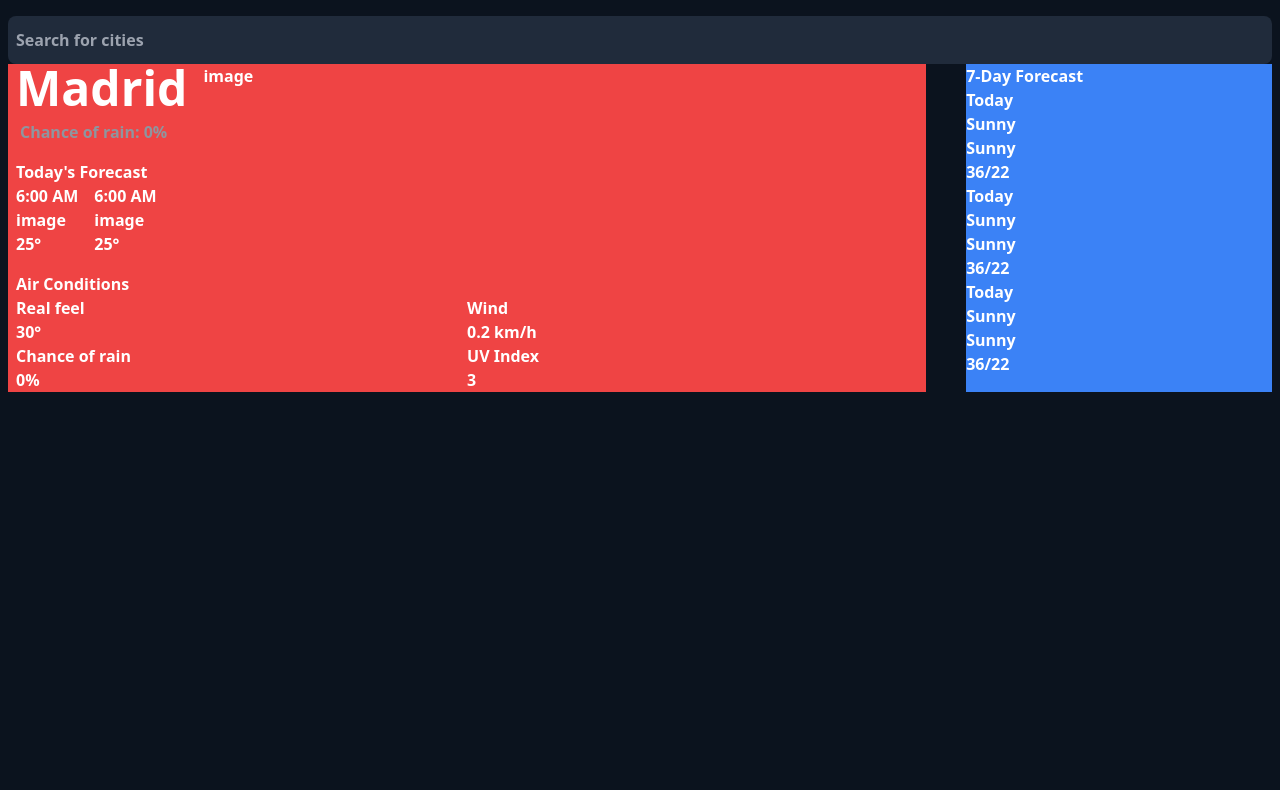
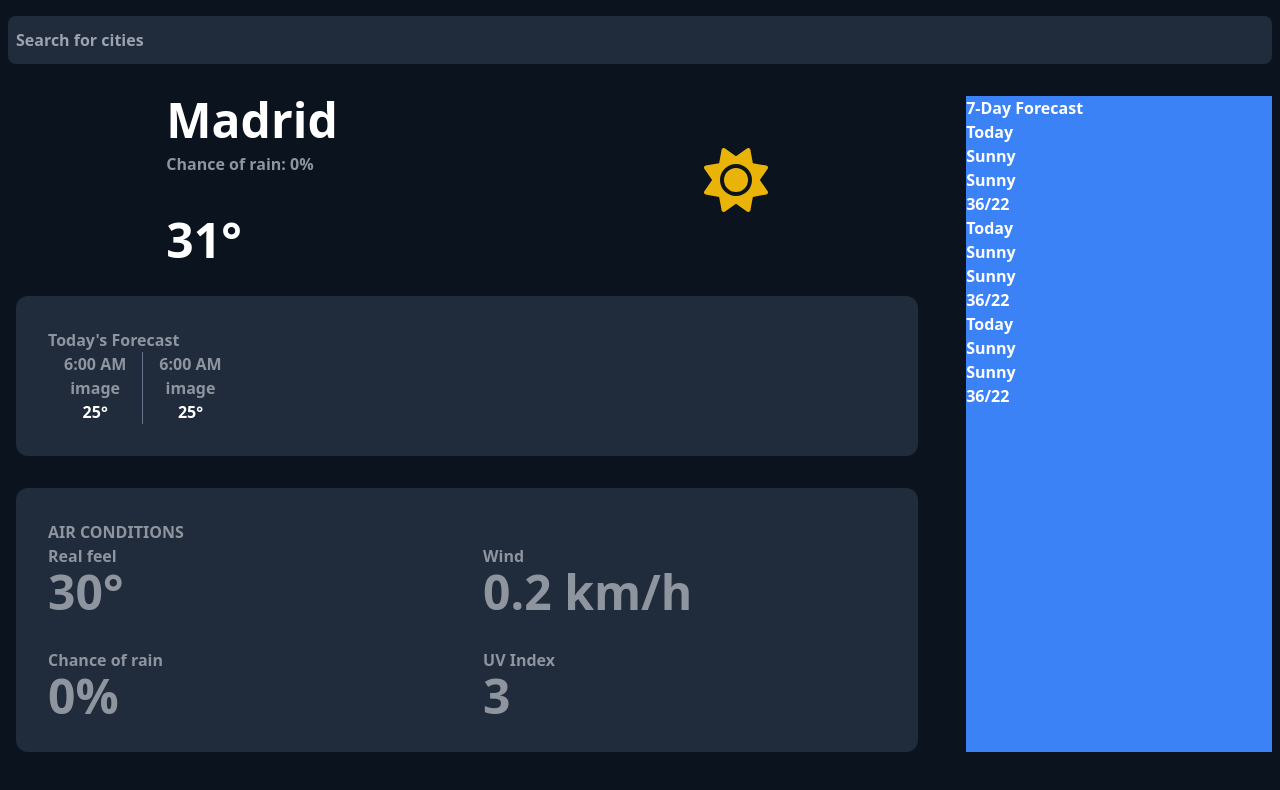
Before and after one commit to furqonfahlevi/weather-app, a Nuxt app: page / in a window 1280 px wide. Shown: the top 790 px of the page. Built offline with nearby package versions, Linux system fonts and the light colour scheme.

Commit message:
left content weather-app

```diff
--- a/app.vue
+++ b/app.vue
@@ -11,48 +11,66 @@
         placeholder="Search for cities"
       />
     </div>
-    <div class="flex w-full gap-10">
-      <div class="w-3/4 flex flex-col gap-4 bg-red-500 px-2">
-        <div class="flex gap-4">
-          <div class="flex flex-col gap-2">
-            <h1 class="text-5xl font-bold">Madrid</h1>
-            <p class="text-primary ml-1">Chance of rain: 0%</p>
+    <div class="flex w-full gap-10 mt-8">
+      <div class="w-3/4 flex flex-col gap-8 px-2">
+        <div class="flex justify-between items-center w-2/3 mx-auto">
+          <div class="flex flex-col gap-10">
+            <div class="flex flex-col gap-2">
+              <h1 class="text-5xl font-bold">Madrid</h1>
+              <p class="text-primary">Chance of rain: 0%</p>
+            </div>
+            <div>
+              <p class="text-5xl">31°</p>
+            </div>
           </div>
-          <div>image</div>
+          <div>
+            <svg
+              xmlns="http://www.w3.org/2000/svg"
+              height="4em"
+              viewBox="0 0 512 512"
+              class="fill-yellow-500"
+            >
+              <path
+                d="M361.5 1.2c5 2.1 8.6 6.6 9.6 11.9L391 121l107.9 19.8c5.3 1 9.8 4.6 11.9 9.6s1.5 10.7-1.6 15.2L446.9 256l62.3 90.3c3.1 4.5 3.7 10.2 1.6 15.2s-6.6 8.6-11.9 9.6L391 391 371.1 498.9c-1 5.3-4.6 9.8-9.6 11.9s-10.7 1.5-15.2-1.6L256 446.9l-90.3 62.3c-4.5 3.1-10.2 3.7-15.2 1.6s-8.6-6.6-9.6-11.9L121 391 13.1 371.1c-5.3-1-9.8-4.6-11.9-9.6s-1.5-10.7 1.6-15.2L65.1 256 2.8 165.7c-3.1-4.5-3.7-10.2-1.6-15.2s6.6-8.6 11.9-9.6L121 121 140.9 13.1c1-5.3 4.6-9.8 9.6-11.9s10.7-1.5 15.2 1.6L256 65.1 346.3 2.8c4.5-3.1 10.2-3.7 15.2-1.6zM160 256a96 96 0 1 1 192 0 96 96 0 1 1 -192 0zm224 0a128 128 0 1 0 -256 0 128 128 0 1 0 256 0z"
+              />
+            </svg>
+          </div>
         </div>
-        <div class="flex flex-col">
+        <div class="flex flex-col bg-secondary p-8 text-primary rounded-xl">
           <p>Today's Forecast</p>
-          <div class="flex gap-4">
-            <div>
+          <div class="flex justify-start items-center gap-4">
+            <div
+              class="flex flex-col justify-center items-center px-4 border-r-[1px] border-slate-500"
+            >
               <p>6:00 AM</p>
               <div>image</div>
-              <p>25°</p>
+              <p class="text-secondary">25°</p>
             </div>
-            <div>
+            <div class="flex flex-col justify-center items-center">
               <p>6:00 AM</p>
               <div>image</div>
-              <p>25°</p>
+              <p class="text-secondary">25°</p>
             </div>
           </div>
         </div>
-        <div>
-          <p>Air Conditions</p>
-          <div class="grid grid-cols-2">
+        <div class="flex flex-col bg-secondary p-8 text-primary rounded-xl">
+          <p class="uppercase">Air Conditions</p>
+          <div class="grid grid-cols-2 gap-8">
             <div>
               <p>Real feel</p>
-              <p>30°</p>
+              <p class="text-5xl">30°</p>
             </div>
             <div>
               <p>Wind</p>
-              <p>0.2 km/h</p>
+              <p class="text-5xl">0.2 km/h</p>
             </div>
             <div>
               <p>Chance of rain</p>
-              <p>0%</p>
+              <p class="text-5xl">0%</p>
             </div>
             <div>
               <p>UV Index</p>
-              <p>3</p>
+              <p class="text-5xl">3</p>
             </div>
           </div>
         </div>
```
